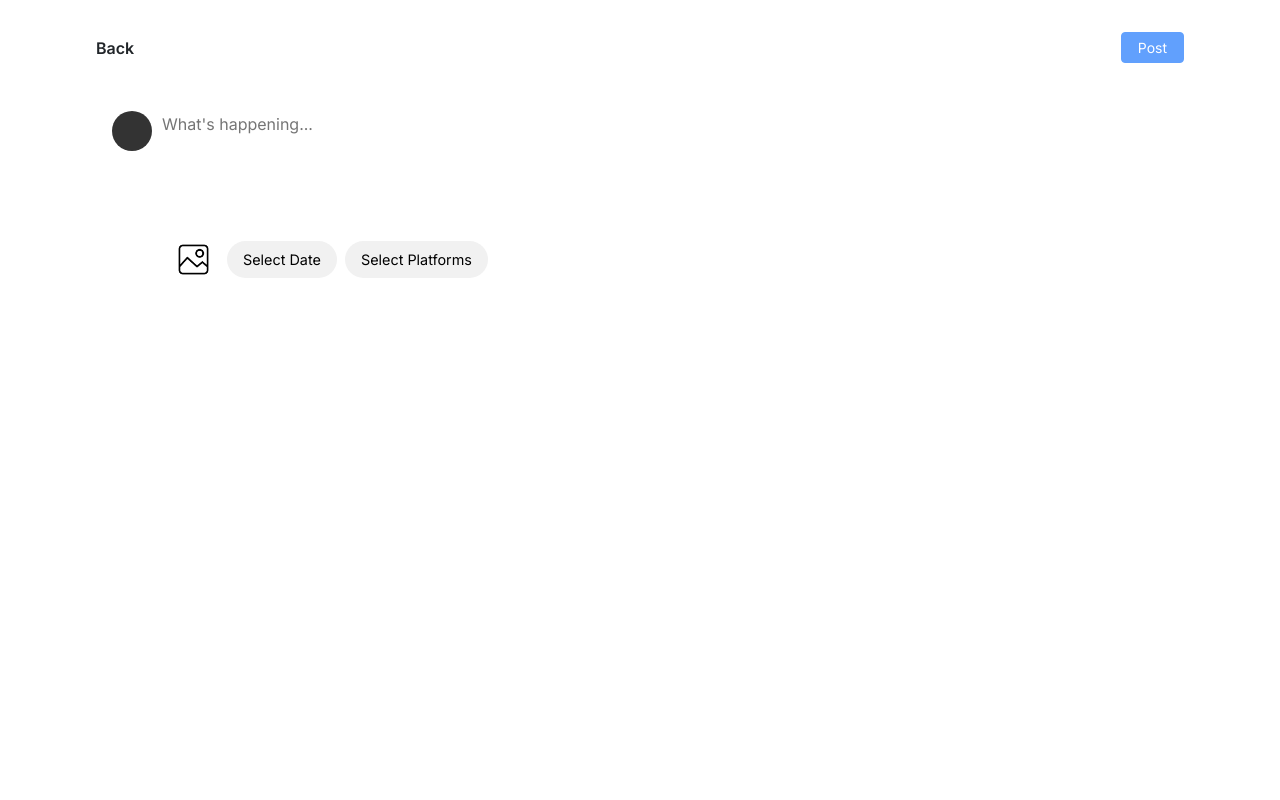
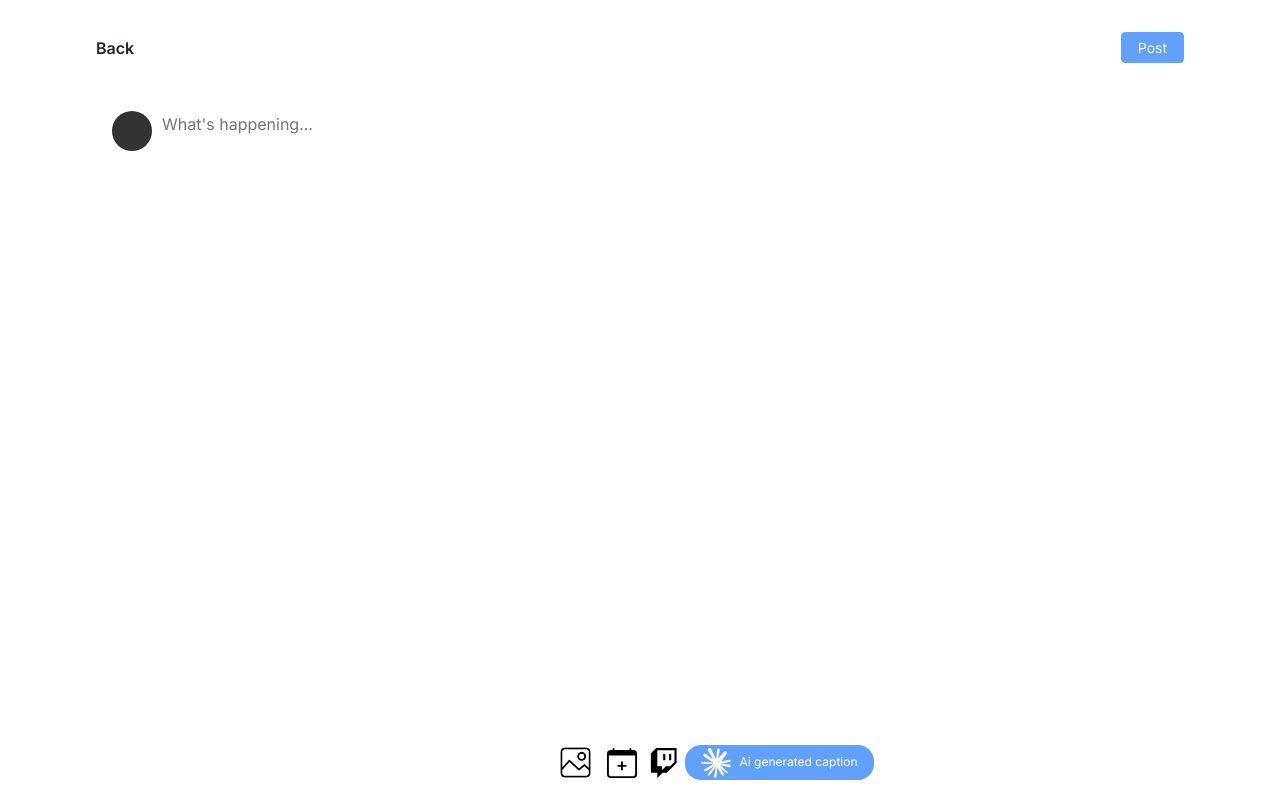
Before and after one commit to SlickCanCode/PostPilot_Demo, a Flask app: page /post in a window 1280 px wide. Run offline with Flask 3, Linux system fonts and the light colour scheme; parts of the project's set-up code (start-up, migrations or seed data) failed here and were passed over; some libraries are stand-ins or nearby versions.

Commit message:
scheduler being updated

```diff
--- a/static/index.js
+++ b/static/index.js
@@ -25,6 +25,7 @@ function togglePostButton(){
 
   togglePostButton();
 
+document.querySelector(".generate-caption").disabled = true;
 
 // caption script
 window.addEventListener('DOMContentLoaded', () => {
@@ -45,7 +46,7 @@ textarea.addEventListener("input", () => {
 
 function setDateButton() {
   const value = scheduledDateTimeInput.value;
-  const dateButton = document.getElementById('SelectDatebtn');
+  const dateView = document.querySelector('.date-view');
   if (value){
        const date = new Date(value);
       const options = {
@@ -56,13 +57,12 @@ function setDateButton() {
         hour: "numeric",
         minute: "2-digit"
       };
-      dateButton.textContent = date.toLocaleString(undefined, options);
+      dateView.textContent = date.toLocaleString(undefined, options);
     }else{
-      dateButton.textContent = "Select Date";
+      dateView.textContent = "";
     }
 }
 
-setDateButton();
 
 document.getElementById('dateModal').addEventListener('show.bs.modal', () => {
   const now = new Date();
@@ -81,7 +81,6 @@ document.getElementById('dateModal').addEventListener('show.bs.modal', () => {
   scheduledDateTimeInput.min = currentDateTime; });
 
   document.getElementById('saveDate').addEventListener('click', setDateButton)
-
 
 
 // image upload script
@@ -163,13 +162,13 @@ document.getElementById('scheduler-form').addEventListener('submit', async funct
 // platforms script
 document.getElementById("savePlatforms").addEventListener("click", function () {
     const checkboxes = document.querySelectorAll("input[name='platforms']:checked");
-    const btn = document.getElementById("platformBtn");
+    const platformPreview = document.querySelector('.platforms-view');
 
     if (checkboxes.length > 0) {
       const values = Array.from(checkboxes).map(cb => cb.value);
-      btn.textContent = values.join(", ");
+      platformPreview.textContent = "To be active on " + values.join(", ");
     } else {
-      btn.textContent = "Select Platforms";
+      platformPreview.textContent = "";
     }
   });
 
@@ -213,7 +212,7 @@ document.addEventListener("DOMContentLoaded", () => {
         // Collapse back to 3 lines
         captionElement.style.webkitLineClamp = "3";
         captionElement.style.overflow = "hidden";
-        btn.textContent = "See more...";
+        btn.textContent = "See more";
       } else {
         // Expand fully
         captionElement.style.webkitLineClamp = "unset";
--- a/static/styles.css
+++ b/static/styles.css
@@ -75,7 +75,6 @@ body{
     font-size: 14px;
   }
 }
-
 @media (min-width: 760px) {
     body{
         padding-left: 5rem;
@@ -102,10 +101,14 @@ body{
     }
     .image-heroitem > img{
       max-width: 100%;
-      margin-left: 25%;
+
       padding-top:0.5rem ;
     }
-
+}
+@media (min-width: 1100px) {
+  .image-heroitem > img{
+    margin-left: 25%;
+  }
 }
 
 .pp-header{
@@ -190,6 +193,7 @@ body{
     position: relative;
     transition: all 0.3s ease;
     white-space: normal;
+    padding-bottom: 5px;
 }
 .post-caption.expanded {
   -webkit-line-clamp: unset;
@@ -267,6 +271,12 @@ body{
   object-fit: contain;
   border-radius: 12px;
   touch-action: none; /* Prevent scroll conflicts */
+}
+#closeOverlayBtn > svg{
+  color: white;
+}
+#closeOverlayBtn:hover{
+  background: transparent;
 }
 
 @media (max-width: 600px) {
@@ -369,8 +379,8 @@ li > .dropdown{
         width: 100%;
     }
     .profile-pic {
-      width: 40px;
-      height: 40px;
+    min-width: 40px;
+    min-height: 40px;
       background-color: #333;
       border-radius: 50%;
     }
@@ -388,12 +398,51 @@ li > .dropdown{
     .bottom-actions {
       background: #fff;
       display: flex;
+      flex-direction: column;
       align-items: center;
-      gap: 0.5rem;
+
+      justify-content: center;
       border-top: 1px solid #ddd;
       padding: 0.75rem 1rem;
       transition: bottom 0.2s ease;
+        position: fixed;
+        left: 0;
+        bottom: 0;
+        width: 100%;
     }
+    .actions{
+      display: flex;
+      align-items: center;
+      justify-content: center;
+    }
+    .views{
+      display: flex;
+      justify-content: center;
+      align-items: center;
+      flex-direction: column;
+    }
+    .date-view, .platforms-view{
+      font-size: 14px;
+      font-weight: 600;
+    }
+    .bottom-actions .action-btn{
+      background: transparent;
+    }
+     .bottom-actions .action-btn > img{
+      width: 30px;
+     }
+     .generate-caption{
+      background-color: #1F70CD;
+      color: white;
+      font-size: 12px;
+      padding: 0.1rem 1rem;
+      border-radius: 16px;
+      border: none;
+      height: 35px;
+     }
+     .generate-caption span{
+      padding-left: 0.5rem;
+     }
     /* Close button */
   .close-btn {
     position: absolute;
@@ -416,12 +465,7 @@ li > .dropdown{
 
     /* Mobile */
     @media (max-width: 768px) {
-      .bottom-actions {
-        position: fixed;
-        left: 0;
-        bottom: 0;
-        width: 100%;
-      }
+
     }
 
     /* Larger screens */
@@ -430,7 +474,6 @@ li > .dropdown{
         padding-bottom: 0;
       }
       .bottom-actions {
-        position: static;
         border-top: none;
         margin-left: 72px;
       }
@@ -440,7 +483,6 @@ li > .dropdown{
       border-radius: 50rem;
       background: #f1f1f1;
       border: none;
-      padding: 0.5rem 1rem;
       font-size: 0.9rem;
     }
 
--- a/templates/index.html
+++ b/templates/index.html
@@ -129,7 +129,7 @@
                 <p class="post-caption" id="caption-{{ post.id }}">
                 {{ post.caption | show_if }}
                 </p>
-                <span class="see-more" data-id="{{ post.id }}">See more...</span>
+                <span class="see-more" data-id="{{ post.id }}">See more</span>
             </div>
 
 
--- a/templates/scheduler.html
+++ b/templates/scheduler.html
@@ -45,13 +45,21 @@
   </div>
 
     <div id="bottomActions" class="bottom-actions">
+      <div class="views">
+        <p class="date-view"></p>
+        <p class="platforms-view"></p>
+      </div>
+      <div class="actions">
         <button class="btn p-2 border-0 bg-transparent" type="button">
         <input type="file" name="image" id="image-upload" hidden>
         <label for="image-upload"><img src="/static/assets/image icon.png" alt="upload" class="upload-image"></label>
         </button>
 
-        <button class="action-btn" data-bs-toggle="modal" data-bs-target="#dateModal" type="button" id="SelectDatebtn">Select Date</button>
-        <button class="action-btn" type="button" data-bs-toggle="modal" data-bs-target="#platformModal" id="platformBtn">Select Platforms</button>
+        <button class="action-btn" data-bs-toggle="modal" data-bs-target="#dateModal" type="button" id="SelectDatebtn"><img src="/static/assets/calendar-plus.svg" alt=""></button>
+        <button class="action-btn" type="button" data-bs-toggle="modal" data-bs-target="#platformModal" id="platformBtn"><img src="/static/assets/twitch.svg" alt=""></button>
+        <button class="generate-caption btn btn-primary" type="button"><img src="/static/assets/claude 1.svg" alt=""><span>Ai generated caption</span></button>
+      </div>
+
     </div>
 
     <!-- Date Modal -->
```
Also changed, not shown: static/assets/calendar-plus.svg (added), static/assets/claude 1.svg (added), static/assets/twitch.svg (added).
